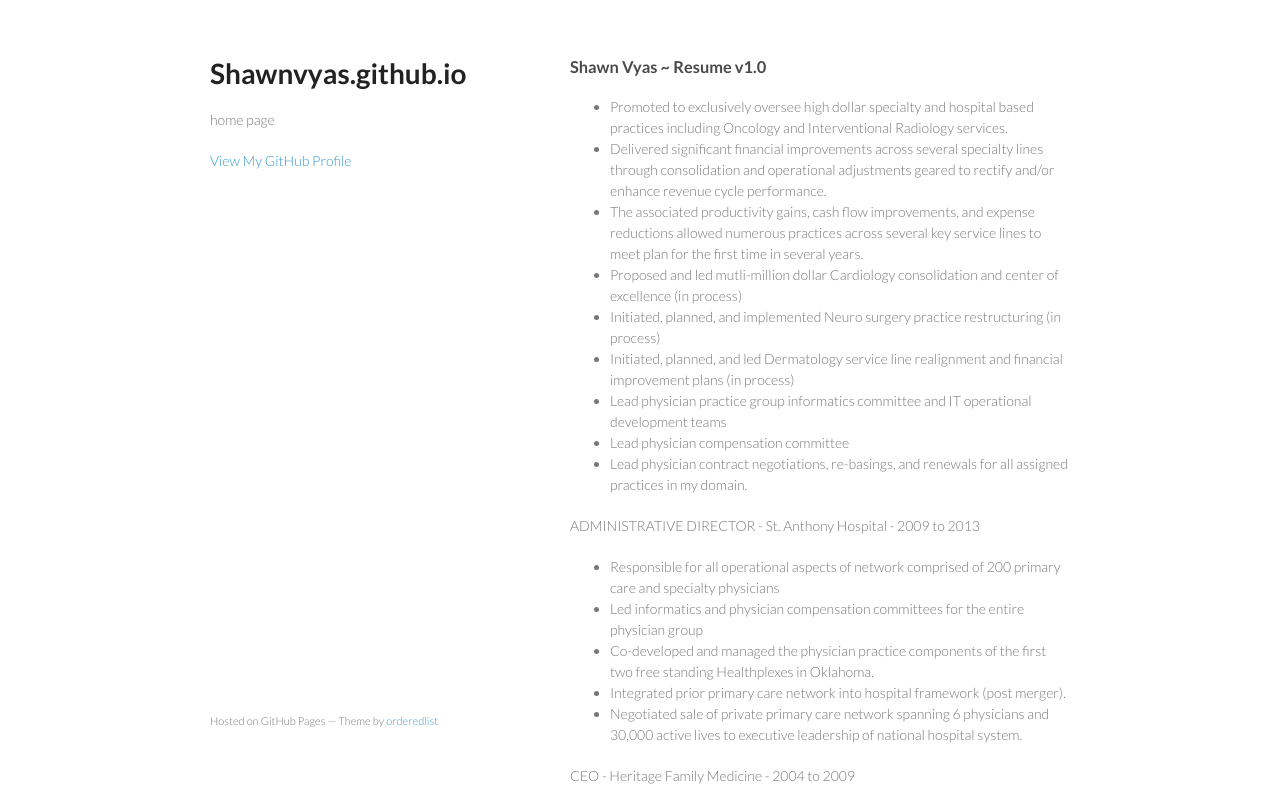
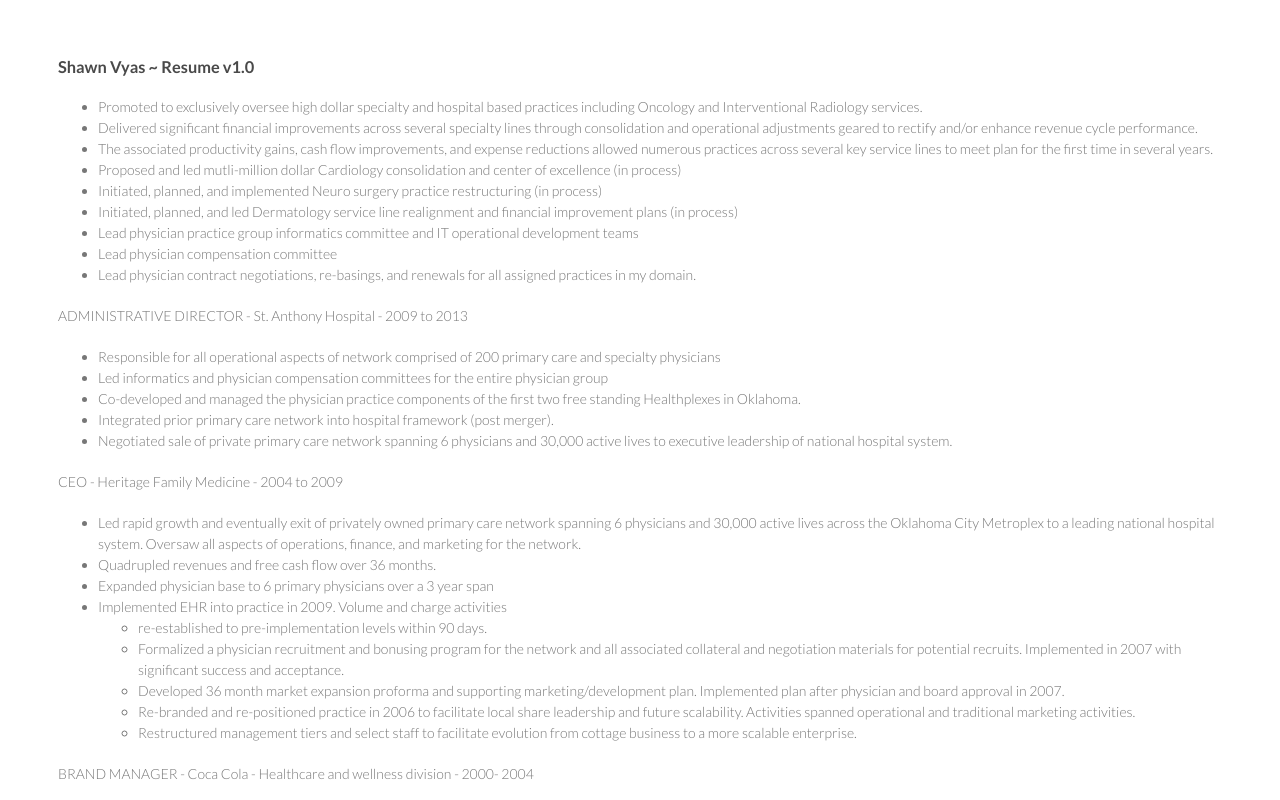
Before and after one commit to shawnvyas/shawnvyas.github.io, a plain HTML site: page index.html in a window 1280 px wide. Shown: the top 800 px of the page. Drawn offline with Linux system fonts and the light colour scheme.

Commit message:
Update index.html

```diff
--- a/index.html
+++ b/index.html
@@ -13,17 +13,7 @@
     <![endif]-->
   </head>
   <body>
-    <div class="wrapper">
-      <header>
-        <h1>Shawnvyas.github.io</h1>
-        <p>home page</p>
-
-
-        <p class="view"><a href="https://github.com/shawnvyas">View My GitHub Profile</a></p>
-
-      </header>
-      <section>
-        <h3>
+<h3>
 <a name="shawn-vyas--resume-v10" class="anchor" href="#shawn-vyas--resume-v10"><span class="octicon octicon-link"></span></a>Shawn Vyas ~ Resume v1.0</h3>
 
   <ul>
@@ -85,11 +75,6 @@
 </ul>
 
 
-</section>
-      <footer>
-        <p><small>Hosted on GitHub Pages &mdash; Theme by <a href="https://github.com/orderedlist">orderedlist</a></small></p>
-      </footer>
-    </div>
     <script src="javascripts/scale.fix.js"></script>
 
   </body>
```
